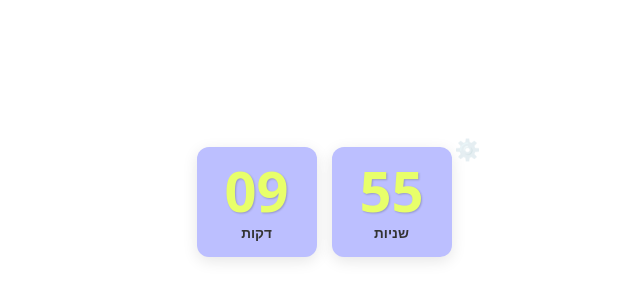
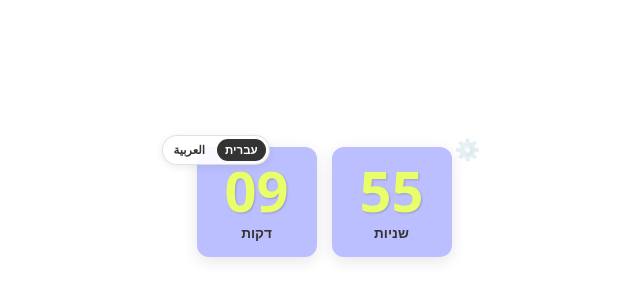
Before and after one commit to Nivhorovitz/timer, a plain HTML site: page index.html in a window 1280 px wide. Shown: the part 198-498 px from the top of the page, without its empty margins (316-956 px from the left). Drawn offline with Linux system fonts and the light colour scheme.

Commit message:
Add Hebrew-Arabic language switcher to timer

```diff
--- a/index.html
+++ b/index.html
@@ -62,6 +62,26 @@
             cursor: pointer; font-size: 1.3rem; opacity: 0.2;
         }
 
+        .lang-switch {
+            position: absolute; top: 8px; left: 5px;
+            display: flex; align-items: center; gap: 4px;
+            background: rgba(255,255,255,0.9);
+            border: 1px solid rgba(0,0,0,0.12);
+            border-radius: 999px; padding: 3px;
+            box-shadow: 0 2px 8px rgba(0,0,0,0.08);
+            z-index: 120;
+        }
+
+        .lang-switch button {
+            border: 0; background: transparent; color: #333;
+            cursor: pointer; border-radius: 999px;
+            padding: 5px 8px; font: 700 0.72rem/1 system-ui, -apple-system, sans-serif;
+        }
+
+        .lang-switch button.active {
+            background: #333; color: #fff;
+        }
+
         #config-panel {
             display: none; position: absolute; background: #fff;
             padding: 15px; border-radius: 10px; z-index: 100;
@@ -78,16 +98,20 @@
 <audio id="endSound"><source src="https://assets.mixkit.co/active_storage/sfx/2869/2869-preview.mp3" type="audio/mpeg"></audio>
 
 <div class="wrapper">
-    <button class="settings-btn" onclick="toggleSettings()">⚙️</button>
+    <button class="settings-btn" id="settingsBtn" onclick="toggleSettings()" aria-label="הגדרות">⚙️</button>
+    <div class="lang-switch" aria-label="בחירת שפה">
+        <button type="button" id="langHe" onclick="setLanguage('he')">עברית</button>
+        <button type="button" id="langAr" onclick="setLanguage('ar')">العربية</button>
+    </div>
     <div class="countdown-container" id="timerDisplay" onclick="toggleSettings()">
-        <div class="time-segment"><span class="number" id="minutes">00</span><span class="label">דקות</span></div>
-        <div class="time-segment"><span class="number" id="seconds">00</span><span class="label">שניות</span></div>
+        <div class="time-segment"><span class="number" id="minutes">00</span><span class="label" id="minutesLabel">דקות</span></div>
+        <div class="time-segment"><span class="number" id="seconds">00</span><span class="label" id="secondsLabel">שניות</span></div>
     </div>
 
     <div id="config-panel">
-        <label>דקות:</label><input type="number" id="minInput" value="10">
-        <label>התראה (שניות):</label><input type="number" id="warnInput" value="60">
-        <button class="save-btn" onclick="startTimer()">הפעל</button>
+        <label id="minutesConfigLabel">דקות:</label><input type="number" id="minInput" value="10">
+        <label id="warningConfigLabel">התראה (שניות):</label><input type="number" id="warnInput" value="60">
+        <button class="save-btn" id="startButton" onclick="startTimer()">הפעל</button>
     </div>
 </div>
 
@@ -96,6 +120,51 @@
     let warnTime = 60;
     let timerInterval;
     let warnPlayed = false;
+
+    const COPY = {
+        he: {
+            minutes: 'דקות',
+            seconds: 'שניות',
+            minutesConfig: 'דקות:',
+            warningConfig: 'התראה (שניות):',
+            start: 'הפעל',
+            settings: 'הגדרות',
+            language: 'בחירת שפה'
+        },
+        ar: {
+            minutes: 'دقائق',
+            seconds: 'ثوانٍ',
+            minutesConfig: 'الدقائق:',
+            warningConfig: 'التنبيه (بالثواني):',
+            start: 'ابدأ',
+            settings: 'الإعدادات',
+            language: 'اختيار اللغة'
+        }
+    };
+
+    function initialLanguage() {
+        const requested = new URLSearchParams(window.location.search).get('lang');
+        if (requested === 'he' || requested === 'ar') return requested;
+        const saved = localStorage.getItem('thelink-timer-lang');
+        return saved === 'ar' ? 'ar' : 'he';
+    }
+
+    function setLanguage(lang) {
+        if (!COPY[lang]) lang = 'he';
+        const text = COPY[lang];
+        document.documentElement.lang = lang;
+        document.documentElement.dir = 'rtl';
+        document.getElementById('minutesLabel').textContent = text.minutes;
+        document.getElementById('secondsLabel').textContent = text.seconds;
+        document.getElementById('minutesConfigLabel').textContent = text.minutesConfig;
+        document.getElementById('warningConfigLabel').textContent = text.warningConfig;
+        document.getElementById('startButton').textContent = text.start;
+        document.getElementById('settingsBtn').setAttribute('aria-label', text.settings);
+        document.querySelector('.lang-switch').setAttribute('aria-label', text.language);
+        document.getElementById('langHe').classList.toggle('active', lang === 'he');
+        document.getElementById('langAr').classList.toggle('active', lang === 'ar');
+        localStorage.setItem('thelink-timer-lang', lang);
+    }
 
     function toggleSettings() {
         const panel = document.getElementById('config-panel');
@@ -150,6 +219,7 @@
         timeLeft--;
     }
 
+    setLanguage(initialLanguage());
     timerInterval = setInterval(update, 1000);
     update();
 </script>
```
